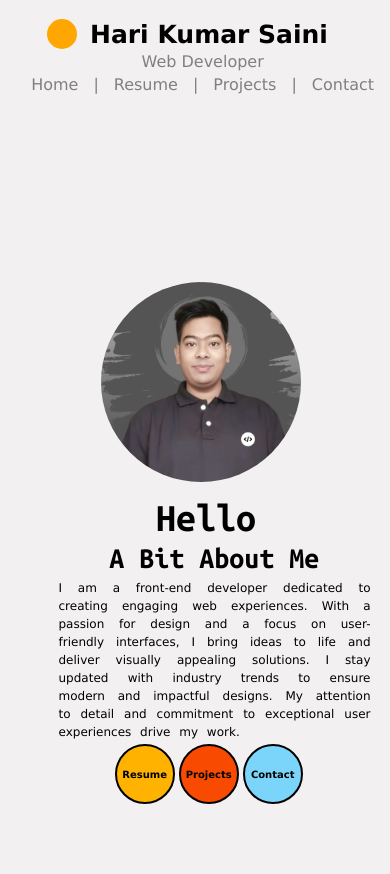
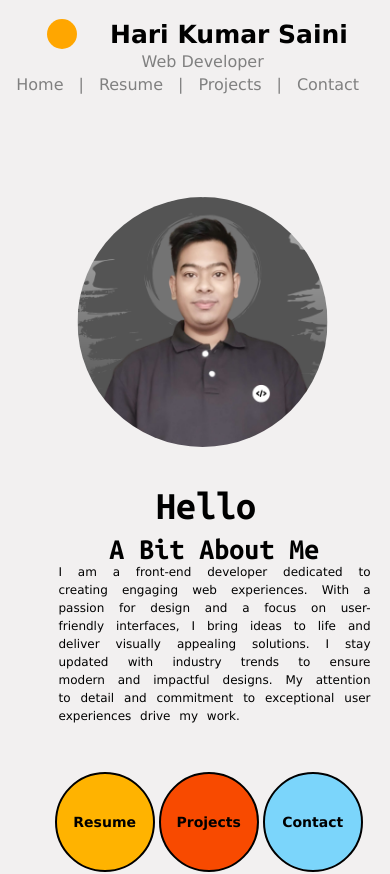
Before and after one commit to harisaini778/my-portfolio, a React (Create React App) app: page / in a window 390 px wide. Shown: the top 874 px of the page. Built offline with nearby package versions, Linux system fonts and the light colour scheme; a web font is replaced by a local one.

Commit message:
Made changes in stylesheets to adjust screen size on mobile phone

```diff
--- a/src/components/Body.module.css
+++ b/src/components/Body.module.css
@@ -176,41 +176,41 @@
 @media screen and (max-width: 768px) {
   /* Styles for screens up to 768px wide (mobile) */
   .body-img {
-    width: 200px;
-    height: 200px;
+    width: 250px;
+    height: 250px;
     left: 50%;
-    transform: translate(-47%,-70%);
+    transform: translate(-47%,-80%);
     animation: raise-body-img 2s ease-in-out;
   }
 @keyframes raise-body-img {
     0% {
-        transform: translate(-47%,-70%);
+        transform: translate(-47%,-80%);
     }
 
     100% {
-        transform: translate(-47%,-73%);
+        transform: translate(-47%,-85%);
     }
 }
   .greetings {
     font-size: 40px;
-    transform: translateY(-60%);
+    transform: translateY(-90%);
     left:40%;
     position: absolute;
     animation: raise-greetings 2s ease-in-out;
   }
   @keyframes raise-greetings {
       0% {
-          transform: translateY(-60%);
+          transform: translateY(-90%);
       }
 
       100% {
-          transform: translateY(-65%);
+          transform: translateY(-100%);
       }
   }
 
   .about {
     font-size: 30px;
-    transform: translateY(70%);
+    transform: translateY(40%);
     left:28%;
     position:absolute;
     animation: raise-about 2s ease-in-out;
@@ -218,46 +218,46 @@
 
   @keyframes raise-about {
     0% {
-        transform: translateY(70%);
+        transform: translateY(40%);
     }
     100% {
-        transform: translateY(50%);
+        transform: translateY(30%);
     }
   }
   .about-des {
     font-size: 12px;
     width: 80%;
     position:absolute;
-    transform: translateY(35%);
+    transform: translateY(25%);
     left:15%;
     animation: raise-about-des 2s ease-in-out;
   }
   @keyframes raise-about-des {
   0%{
-    transform: translateY(35%);
+    transform: translateY(25%);
   }
   100%{
-    transform:translateY(30%);
+    transform:translateY(20%);
   }
   }
 
   .resume-circle,
   .resume-projects,
   .resume-contacts {
-    width: 60px;
-    height: 60px;
+    width: 100px;
+    height: 100px;
     left: 3%;
-    transform: translateY(420%);
-    font-size: 10px;
+    transform: translateY(300%);
+    font-size: 14px;
     margin-left: 4px;
     animation: raise-resume 2s ease-in-out;
   }
   @keyframes raise-resume {
     0%{
-    transform: translateY(420%)
+    transform: translateY(300%)
     }
     100%{
-        transform: translateY(410%)
+        transform: translateY(290%)
     }
   }
   .resume-circle:hover,
--- a/src/components/Header.module.css
+++ b/src/components/Header.module.css
@@ -63,7 +63,7 @@
 @media (max-width: 768px) {
     .name {
         position: static;
-        margin-left: 90px;
+        margin-left: 110px;
         /* Adjust the margin value as per your preference */
         margin-bottom: 3px;
     }
@@ -91,7 +91,7 @@
         .li-list {
             position: relative;
             transform: translateY(0%);
-            left:9%;
+            left:5%;
             color: black;
         }
 
```
